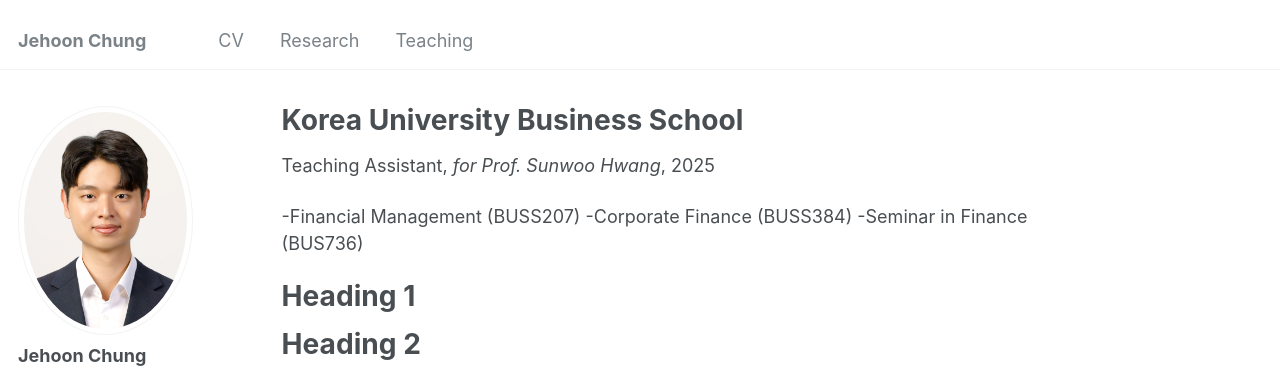
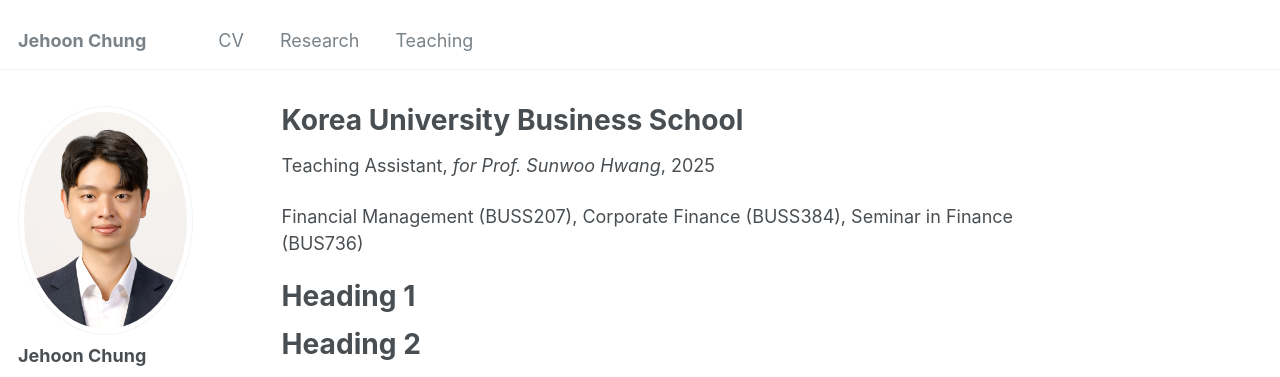
Before and after one commit to JehoonChung/jehoonchung.github.io, a Jekyll site: the page built from _teaching/2014-spring-teaching-1.md, in a window 1280 px wide and 950 px high. Shown: the top 377 px of the window. Built offline with Jekyll 4.4.1, drawn with Linux system fonts in a browser that asks for light colours.

```diff
--- a/_teaching/2014-spring-teaching-1.md
+++ b/_teaching/2014-spring-teaching-1.md
@@ -6,9 +6,7 @@ venue: "for Prof. Sunwoo Hwang"
 location: "City, Country"
 ---
 
--Financial Management (BUSS207)
--Corporate Finance (BUSS384)
--Seminar in Finance (BUS736)
+Financial Management (BUSS207), Corporate Finance (BUSS384), Seminar in Finance (BUS736)
 
 Heading 1
 ======
```
